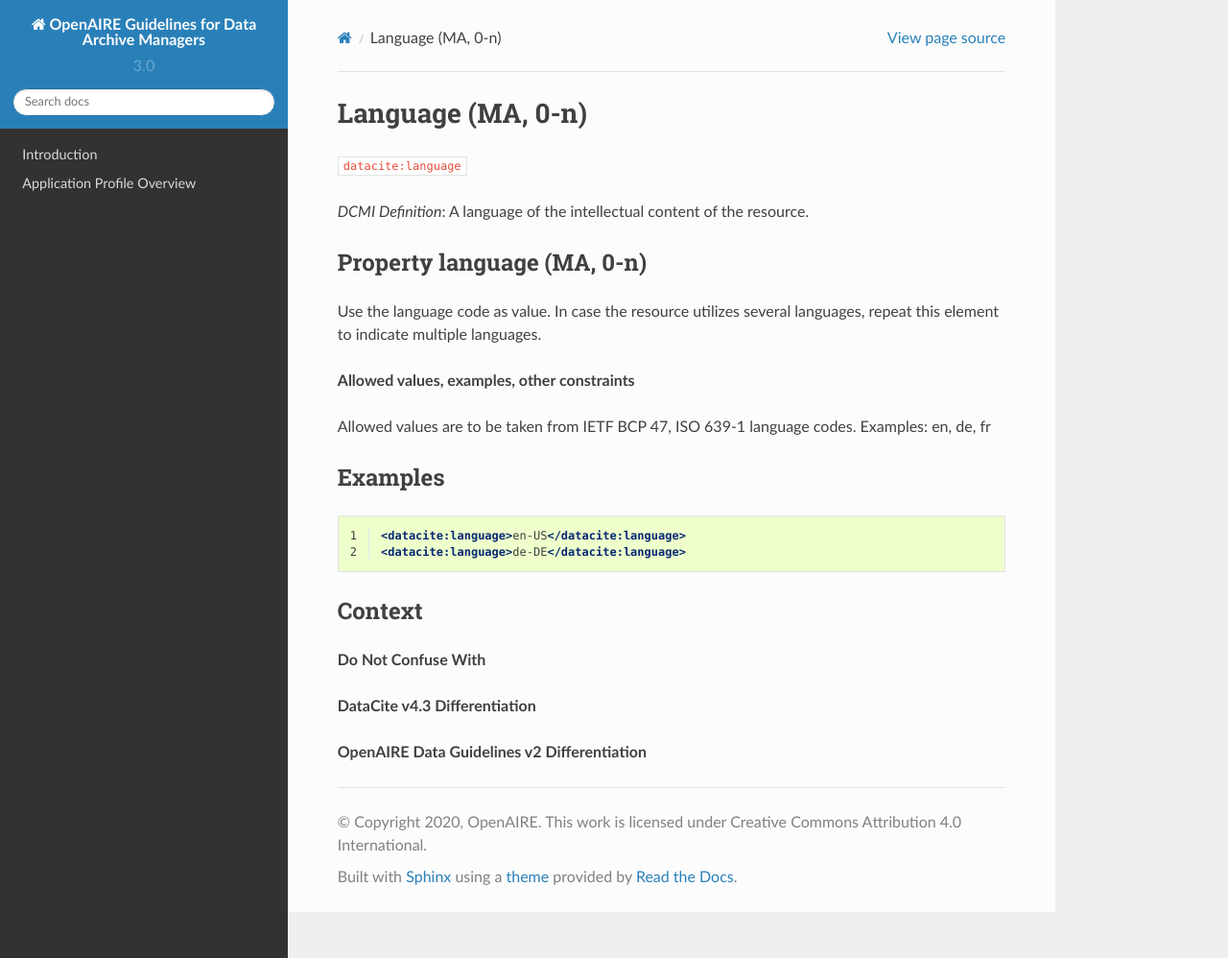
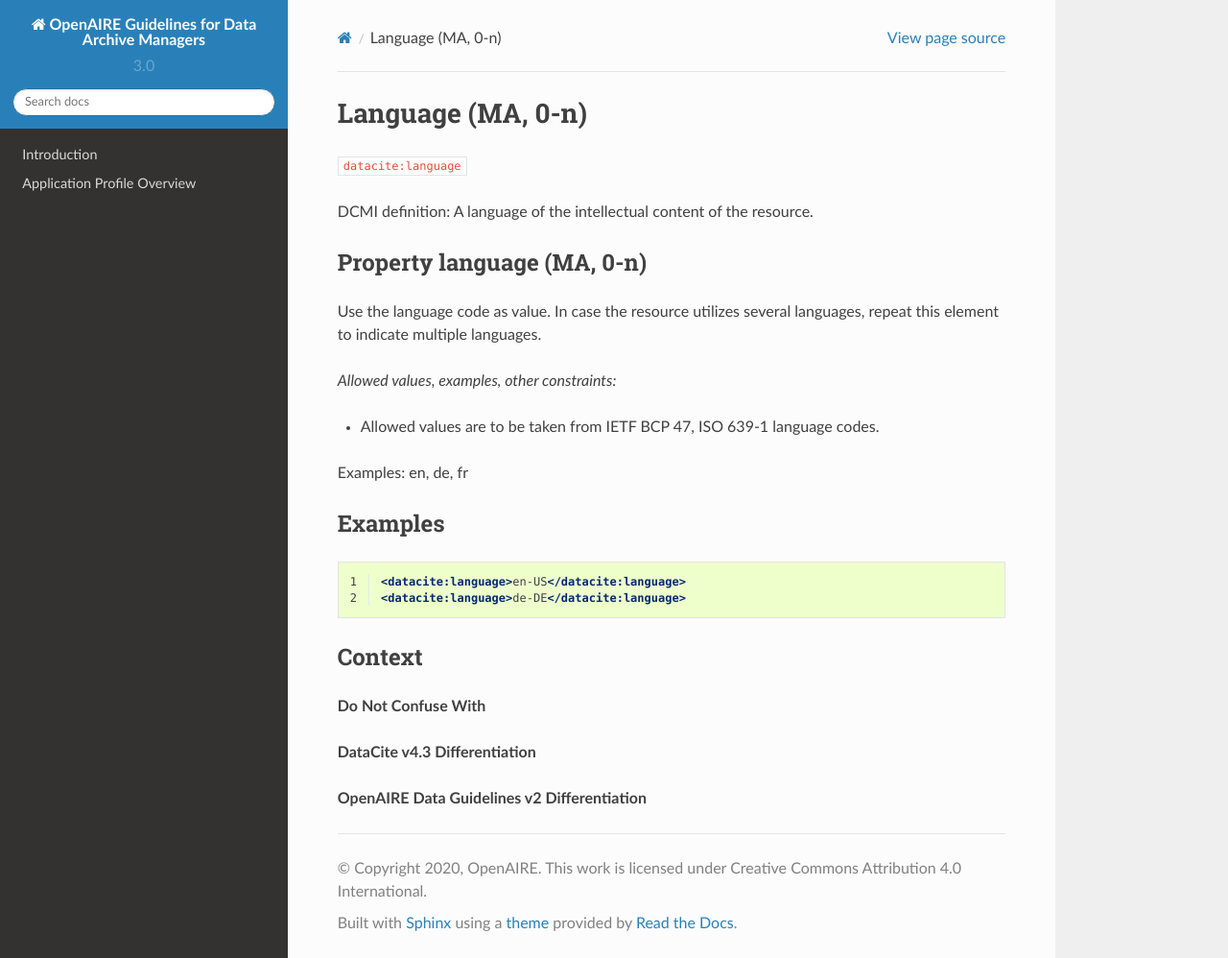
Before and after one commit to openaire/guidelines-data-archives, a Sphinx documentation site: the page built from docs/field_language.rst, in a window 1280 px wide and 998 px high. Shown: the whole window at 96% size. Built offline with Sphinx 7.4.7 and the Read the Docs theme 2.0.0, drawn with Linux system fonts in a browser that asks for light colours; a script that is not in the unit is left out.

```diff
--- a/docs/field_language.rst
+++ b/docs/field_language.rst
@@ -5,7 +5,7 @@ Language (MA, 0-n)
 
 ``datacite:language``
 
-*DCMI Definition*:
+DCMI definition:
 A language of the intellectual content of the resource.
 
 Property language (MA, 0-n)
@@ -13,9 +13,9 @@ Property language (MA, 0-n)
 
 Use the language code as value. In case the resource utilizes several languages, repeat this element to indicate multiple languages.
 
-**Allowed values, examples, other constraints**
+*Allowed values, examples, other constraints:*
 
-Allowed values are to be taken from IETF BCP 47, ISO 639-1 language codes.
+* Allowed values are to be taken from IETF BCP 47, ISO 639-1 language codes.
 Examples: en, de, fr
 
 Examples
```
